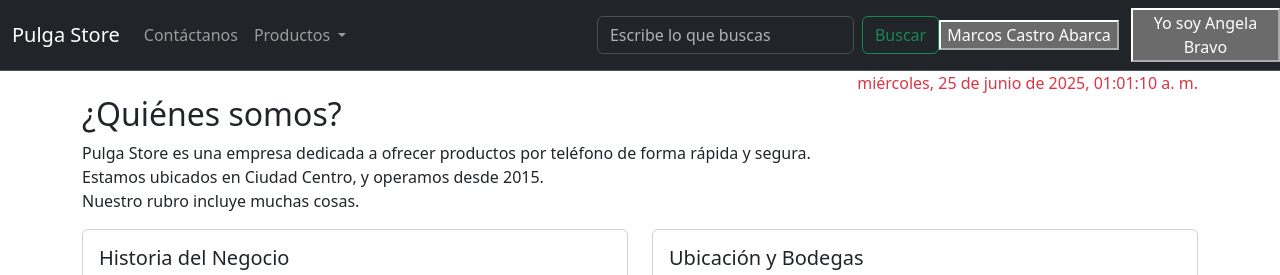
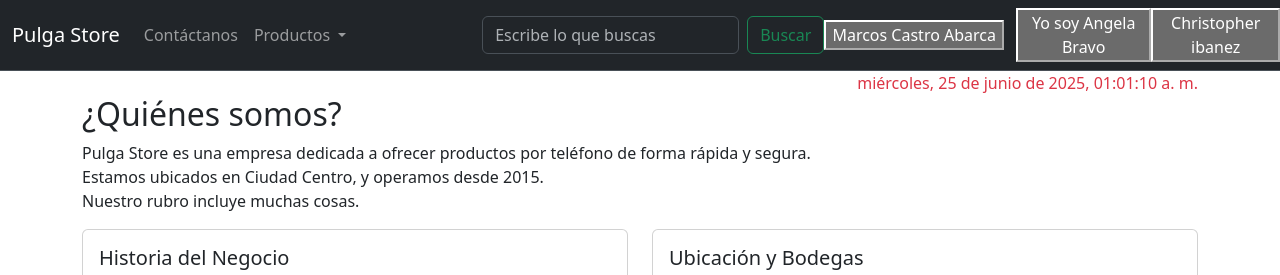
Before and after one commit to AngelaBravo/Pulga-store-abpro7, a plain HTML site: page index.html in a window 1280 px wide. Shown: the top 275 px of the page. Drawn offline with nearby package versions, Linux system fonts and the light colour scheme.

Commit message:
Boton Christopher Ibanez

```diff
--- a/index.html
+++ b/index.html
@@ -44,6 +44,7 @@
         <button type="submit">Marcos Castro Abarca</button>
       </div>
       <button type="submit">Yo soy Angela Bravo</button>
+      <button type="submit">Christopher ibanez</button>
     </nav>
   </header>
 
```
